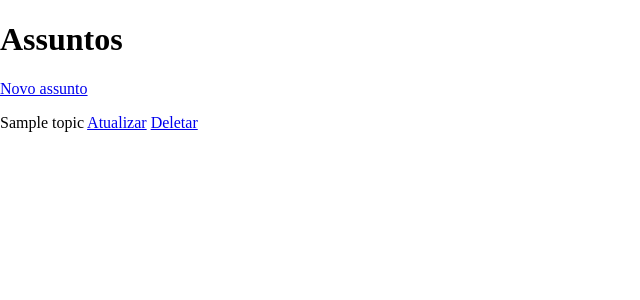
After one commit to pauloaugusto-dmf/blog_django, a Django app: page /topic/list/ in a window 1280 px wide. The commit adds this page. Shown: the top 300 px of the page, without its empty margins (0-640 px from the left). Run offline with Django 4.2, Linux system fonts and the light colour scheme; tables that the repository leaves empty hold one stand-in row (values such as "Sample post").

Commit message:
Creating the Topic model and its CRUD with its views and routes

```diff
--- a/blog/settings.py
+++ b/blog/settings.py
@@ -43,6 +43,7 @@ INSTALLED_APPS = [
 
     # local apps
     'users.apps.UsersConfig',
+    'publication.apps.PublicationConfig',
 
 ]
 
--- a/blog/urls.py
+++ b/blog/urls.py
@@ -20,7 +20,8 @@ from django.conf.urls.static import static
 
 urlpatterns = [
     path('admin/', admin.site.urls),
-    path('user/', include('users.urls'))
+    path('user/', include('users.urls')),
+    path('', include('publication.urls'))
 ]
 
 if settings.DEBUG:
--- /dev/null
+++ b/publication/apps.py
@@ -0,0 +1,6 @@
+from django.apps import AppConfig
+
+
+class PublicationConfig(AppConfig):
+    default_auto_field = 'django.db.models.BigAutoField'
+    name = 'publication'
--- /dev/null
+++ b/publication/models.py
@@ -0,0 +1,15 @@
+from django.db import models
+from model_utils.models import TimeStampedModel
+from autoslug import AutoSlugField
+
+class Topic(TimeStampedModel):
+    name = models.CharField(max_length=200, unique=True)
+    slug = AutoSlugField(unique=True, always_update=False, populate_from='name')
+
+    class Meta:
+        ordering = ('name',)
+        verbose_name = 'topic'
+        verbose_name_plural = 'topics'
+
+    def __str__(self):
+        return self.name
--- /dev/null
+++ b/publication/urls.py
@@ -0,0 +1,13 @@
+from django.urls import path
+from .views import PublicationHomeView, TopicCreateView, TopicUpdateView, TopicDeleteView, TopicListView
+
+
+app_name = 'publication'
+
+urlpatterns = [
+    path('', PublicationHomeView.as_view(), name='home'),
+    path('topic/list/', TopicListView.as_view(), name="list_topic"),
+    path('topic/create/', TopicCreateView.as_view(), name='create_topic'),
+    path('topic/<slug:slug>/update/', TopicUpdateView.as_view(), name='update_topic'),
+    path('topic/<slug:slug>/delete/', TopicDeleteView.as_view(), name='delete_topic'),
+]
--- /dev/null
+++ b/publication/views.py
@@ -0,0 +1,38 @@
+from django.shortcuts import render
+from django.views.generic import CreateView, UpdateView, DeleteView
+from django.views import View
+from django.views.generic.list import ListView
+
+from .models import Topic
+
+class PublicationHomeView(View):
+    template_name = 'publication/home.html'
+    topic = Topic
+
+
+    def get(self, request):
+        context = {
+            'topics': self.topic.objects.all()
+        }
+
+        return render(request, self.template_name, context)
+
+class TopicListView(ListView):
+    model = Topic
+    paginate_by = 15
+
+class TopicCreateView(CreateView):
+    model = Topic
+    fields = ['name']
+    success_url = '/topic/list/'
+
+class TopicUpdateView(UpdateView):
+    model = Topic
+    fields = ['name']
+    template_name_suffix = '_update_form'
+    success_url = '/topic/list/'
+
+class TopicDeleteView(DeleteView):
+    model = Topic
+    template_name_suffix = '_confirm_delete'
+    success_url = '/topic/list/'
--- a/requirements.txt
+++ b/requirements.txt
@@ -1,4 +1,6 @@
 Django==4.0
+django-model-utils==4.2.0
+django-autoslug==1.9.8
 psycopg2-binary==2.9.2
 
 pytest==6.2.5
--- a/templates/base.html
+++ b/templates/base.html
@@ -8,6 +8,7 @@
     <meta name="viewport" content="width=device-width, initial-scale=1.0">
     <meta name="description" content="Um blog simples">
     <link rel="stylesheet" href="{% static 'css/normalize.css' %}"/>
+    <link rel="stylesheet" href="{% static 'css/style.css' %}"/>
     <title>{% block title %}blog{% endblock title %}</title>
 </head>
 <body>
--- /dev/null
+++ b/templates/publication/topic_list.html
@@ -0,0 +1,19 @@
+{% extends 'base.html' %}
+
+{% load static %}
+
+{% block title %} Topic - Lista de Assuntos {% endblock title %}
+
+{% block content %}
+    <h1>Assuntos</h1>
+    <a href="{% url 'publication:create_topic' %}">Novo assunto</a>
+    {% for topic in object_list %}
+        <p>{{ topic.name }}
+            <a href="{% url 'publication:update_topic' topic.slug %}">Atualizar</a>
+            <a href="{% url 'publication:delete_topic' topic.slug %}">Deletar</a>
+        </p>
+    {% empty %}
+        <p>Sem assuntos</p>
+    {% endfor %}
+
+{% endblock content %}
```
Also changed, not shown: publication/admin.py (added, +7 -0 lines), templates/publication/home.html (added, +10 -0 lines), templates/publication/topic_confirm_delete.html (added, +20 -0 lines), templates/publication/topic_form.html (added, +19 -0 lines), templates/publication/topic_update_form.html (added, +19 -0 lines), publication/__init__.py (added), publication/migrations/0001_initial.py (added), publication/migrations/__init__.py (added).
